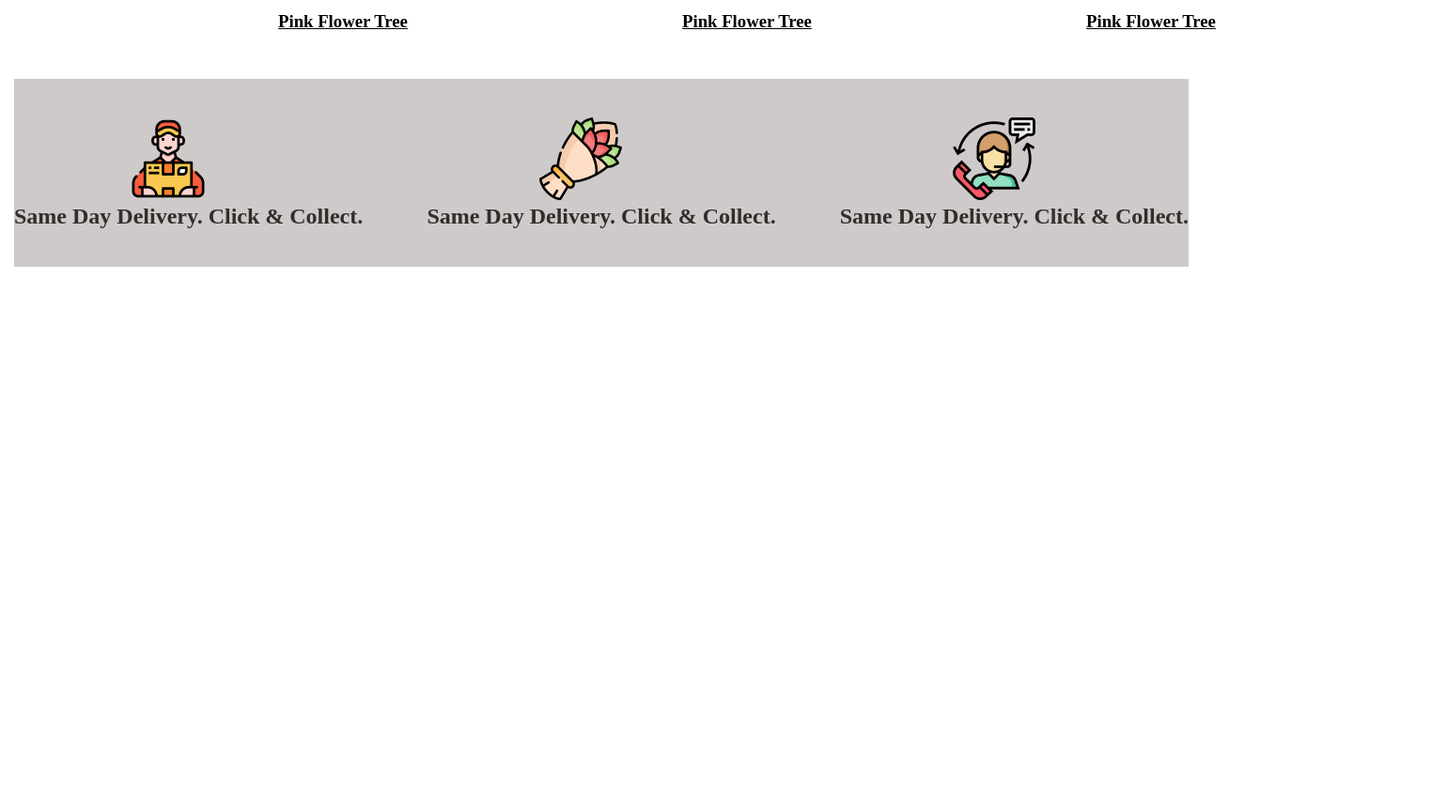
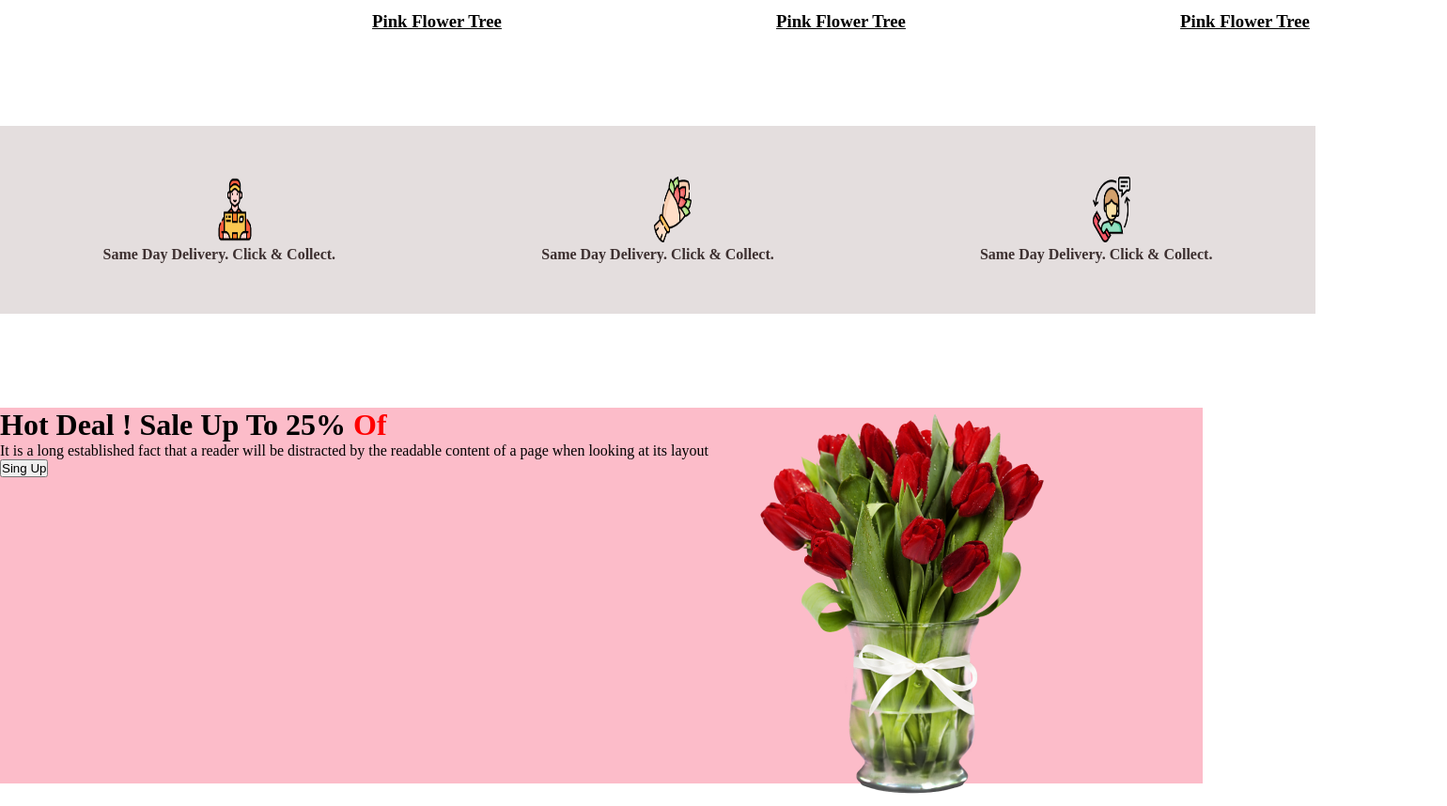
Before and after one commit to ArifinRishad/flower-shop-assignment, a plain HTML site: page index.html in a window 1280 px wide. Shown: the part 1497-2355 px from the top of the page at 94% size, 1540 px wide, since content can reach past the window. Before the commit the page ends 1781 px from the top, so only its background shows below. Drawn offline with Linux system fonts and the light colour scheme.

Commit message:
Last Uplode

```diff
--- a/css/style.css
+++ b/css/style.css
@@ -15,9 +15,9 @@
 
 }
 .header-titel {
-    font-size: 70px;
-    padding-left: 200px;
-    padding-top: 130px;
+    font-size: 85px;
+    padding-left: 230px;
+    padding-top: 150px;
     width: 60%;
 
 }
@@ -25,7 +25,7 @@
     font-size: 20px;
     line-height: 25px;
     width: 60%;
-    padding-left: 200px;
+    padding-left: 230px;
     margin-top: 30px;
 }
 .header-btn {
@@ -35,15 +35,15 @@
     color: white;
     font-size: 15px;
     margin-top: 20px;
-    margin-left: 200px;
+    margin-left: 230px;
     border: 0px;
 
 }
 .header-img {
-    height: 680px;
-    width: 480px;
+    height: 780px;
+    width: 580px;
     padding-right: 180px;
-    padding-top: 30px;
+    padding-top: 85px;
 }
 
 /*Our Featured Flower*/
@@ -57,12 +57,13 @@
     margin: auto;
     font-size: 20px;
     margin-top: 20px;
+    font-family: 'Times New Roman', Times, serif;
 }
 .featured-flower-all-img {
     display: flex;
     justify-content: space-between;
-    margin-left: 150px;
-    margin-right: 150px;
+    margin-left: 250px;
+    margin-right: 250px;
     margin-top: 50px;
 }
 .featured-flower-text {
@@ -103,17 +104,31 @@ h3 {
 /*suport*/
 .suport{
     height: 200px;
-    width: 1250px;
-    background-color: rgb(207, 202, 202);
-   margin: 210px;
-   margin: auto;
-   align-items: center;
-   margin-top: 50px;
-   display: flex;
-   justify-content: space-between;
-   color: rgb(53, 44, 44);
+    width: 1400px;
+    background-color: rgb(228, 222, 222);
+    margin: 215px;
+    margin: auto;
+    align-items: center;
+    margin-top: 100px;
+    display: flex;
+    justify-content: space-around;
+    color: rgb(61, 48, 48);
 
 }
 .suport-img{
  margin-left: 120px;
+ height: 70px;
+ width: 40px;
 }
+/*Hot Deal*/
+.hot-dale{
+    background-color: #fcbcc9;
+    width: 100%;
+    height: 50vh;
+    margin-top: 100px;
+    display: flex;
+    gap: 50px;
+}
+span{
+    color: red;
+}
--- a/index.html
+++ b/index.html
@@ -1,49 +1,50 @@
 <!DOCTYPE html>
 <html lang="en">
+
 <head>
     <meta charset="UTF-8">
     <meta name="viewport" content="width=device-width, initial-scale=1.0">
     <title>Document</title>
     <link rel="stylesheet" href="./css/style.css">
 </head>
+
 <body>
 
     <header class="header">
         <!--Heading banner and text-->
-         <div class="header-total" >
+        <div class="header-total">
             <div class="header-text">
                 <h1 class="header-titel">Let's make beautiful flowers a part of your life.</h1>
-            <p class="header-description">It is a long established fact that a reader will be distracted by the readable content of a page when looking at its layout. The point of using Lorem Ipsum is that it has a more-or-less normal distribution of letters.</p>
+                <p class="header-description">It is a long established fact that a reader will be distracted by the
+                    readable content of a page when looking at its layout. The point of using Lorem Ipsum is that it has
+                    a more-or-less normal distribution of letters.</p>
                 <button class="header-btn">Shop Now</button>
-
             </div>
             <div>
                 <img class="header-img" src="./Flower Asset/pngwing 10.png" alt="" srcset="">
             </div>
-
         </div>
-
-
     </header>
 
     <main>
         <!--Our Featured Flowers-->
         <di>
             <h1 class="featured-flower-titel">Our Featured Flowers</h1>
-            <h6 class="featured-flower-discription">It is a long established fact that a reader will be distracted by the readable <br>
+            <h6 class="featured-flower-discription">It is a long established fact that a reader will be distracted by
+                the readable <br>
                 content of a page when looking at its layout</h6>
         </di>
         <!--Our Featured Flowers Image-->
         <div class="featured-flower-all-img">
             <div class="featured-flower-text">
                 <div class="featured-flower-firstimg-bg">
-                <img class="featured-img"  src="./Flower Asset/pngwing 6.png" alt="">
+                    <img class="featured-img" src="./Flower Asset/pngwing 6.png" alt="">
                 </div>
                 <h3><u>Pink Flower Tree</u></h3>
             </div>
             <div class="featured-flower-text">
                 <div class="featured-flower-scndimg-bg">
-                <img class="featured-img"  src="./Flower Asset/pngwing 5.png" alt="">
+                    <img class="featured-img" src="./Flower Asset/pngwing 5.png" alt="">
                 </div>
                 <h3><u>Pink Flower Tree</u></h3>
             </div>
@@ -59,17 +60,33 @@
         <div class="suport">
             <div>
                 <img class="suport-img" src="./Flower Asset/Group 57.png" alt="" srcset="">
-                <h2>Same Day Delivery. Click & Collect.</h2>
+                <h4>Same Day Delivery. Click & Collect.</h4>
 
             </div>
             <div>
                 <img class="suport-img" src="./Flower Asset/Group 58.png" alt="" srcset="">
-                <h2>Same Day Delivery. Click & Collect.</h2>
+                <h4>Same Day Delivery. Click & Collect.</h4>
             </div>
-            <div >
+            <div>
                 <img class="suport-img" src="./Flower Asset/Group 59.png" alt="" srcset="">
-                <h2>Same Day Delivery. Click & Collect.</h2>
+                <h4>Same Day Delivery. Click & Collect.</h4>
             </div>
+
+        </div>
+        <!--Hot deal-->
+        <div class="hot-dale">
+
+                <div>
+                    <h1>Hot Deal ! Sale Up To 25%<span> Of</span></h1>
+                    <p>It is a long established fact that a reader will be distracted by the readable
+                        content of a page when looking at its layout</p>
+                        <button>Sing Up</button>
+                </div>
+                <div>
+                    <img src="./Flower Asset/pngwing 8.png" alt="" srcset="">
+                </div>
+
+
 
         </div>
 
@@ -80,4 +97,5 @@
     </footer>
 
 </body>
+
 </html>
```
Lines whose indentation alone changed are shown as unchanged.
